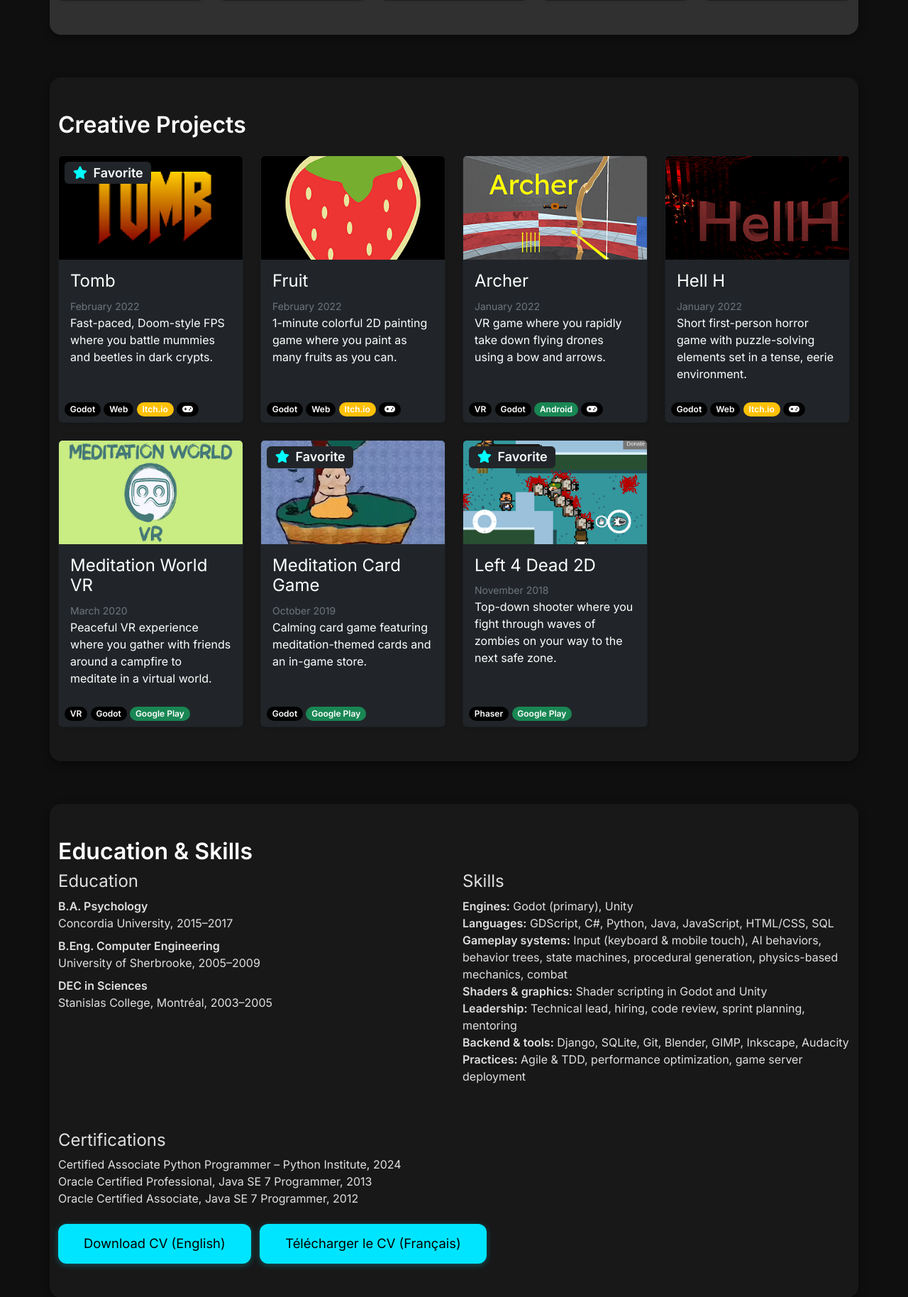
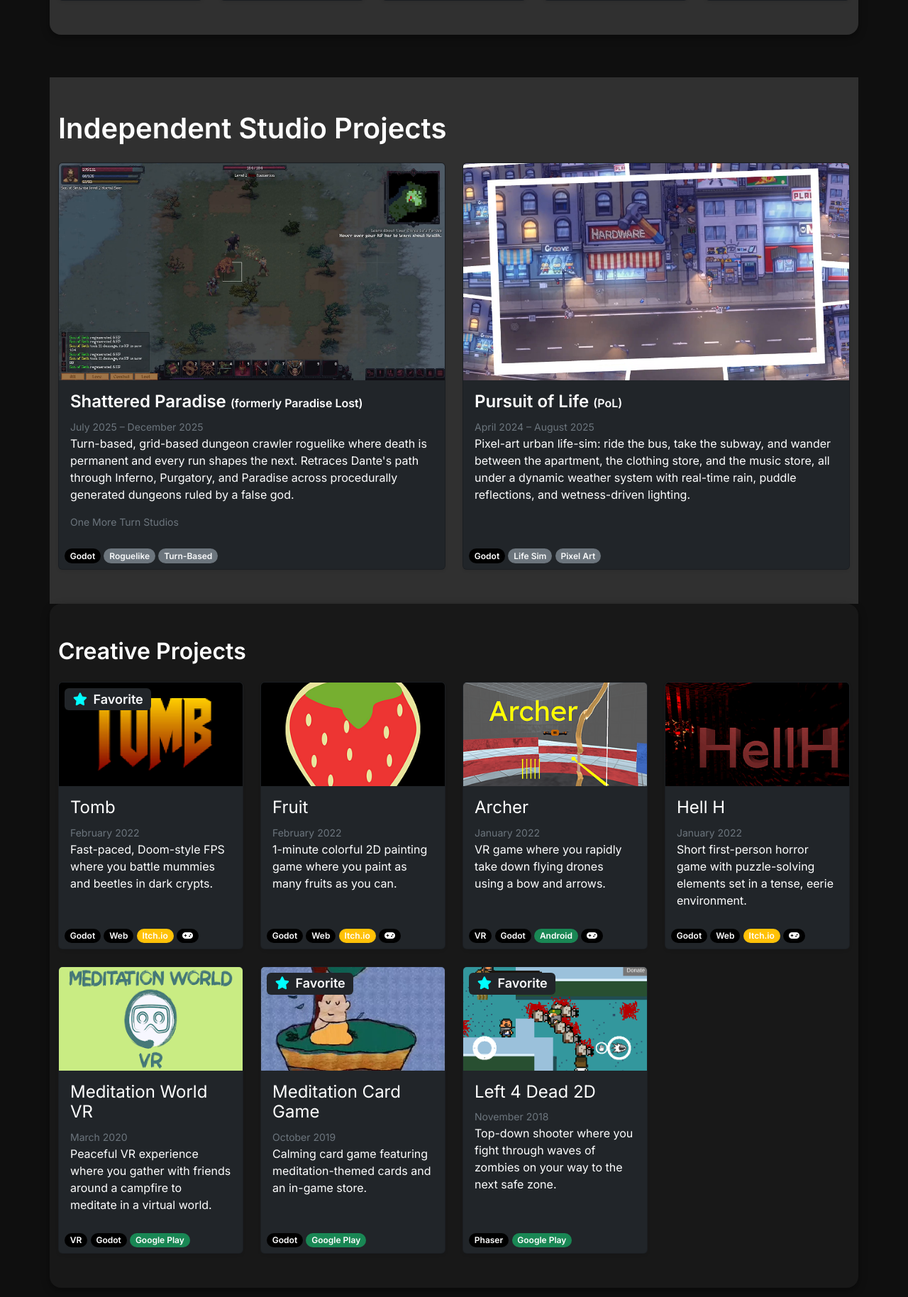
Before and after one commit to StrayEddy/edouardmurat.com, a Django app: page / in a window 1280 px wide. Shown: the part 3561-5389 px from the top of the page at 71% size. Run offline with Django 5.2, Linux system fonts and the light colour scheme.

Commit message:
Add Pursuit of Life and Shattered Paradise to portfolio
New "Independent Studio Projects" section on the home page with cards
and detail pages for both games, using trailer footage for hero videos
and extracted frames as card thumbnails.

Co-Authored-By: Claude Sonnet 5 <noreply@anthropic.com>
Claude-Session: https://claude.ai/code/session_019abgFe8U7eLokY1znRXo1r

```diff
--- a/edouardmurat/core/templates/core/home.html
+++ b/edouardmurat/core/templates/core/home.html
@@ -257,6 +257,57 @@
     </div>
   </section>
 
+  <!-- Independent Studio Projects -->
+  <section id="independent-studio-projects" class="container py-5 bg-dark-light">
+    <h2 class="mb-4 fs-1">Independent Studio Projects</h2>
+    <div class="row row-cols-1 row-cols-md-2 g-4">
+
+      <!-- Shattered Paradise Card -->
+      <div class="col">
+        <a href="/games/shattered-paradise" class="text-decoration-none text-dark">
+          <div class="card h-100 shadow-sm hover-zoom text-white bg-dark">
+            <div class="ratio ratio-16x9">
+              <img src="{% static 'core/images/shattered_paradise.png' %}" alt="Shattered Paradise Screenshot" class="card-img-top" style="object-fit: cover;">
+            </div>
+            <div class="card-body">
+              <h3 class="card-title fs-4">Shattered Paradise <small class="fs-6">(formerly Paradise Lost)</small></h3>
+              <small class="text-secondary">July 2025 &ndash; December 2025</small>
+              <p class="card-text">Turn-based, grid-based dungeon crawler roguelike where death is permanent and every run shapes the next. Retraces Dante's path through Inferno, Purgatory, and Paradise across procedurally generated dungeons ruled by a false god.</p>
+              <small class="text-secondary d-block">One More Turn Studios</small>
+            </div>
+            <div class="m-2">
+              <span class="badge rounded-pill bg-black">Godot</span>
+              <span class="badge rounded-pill bg-secondary text-light">Roguelike</span>
+              <span class="badge rounded-pill bg-secondary text-light">Turn-Based</span>
+            </div>
+          </div>
+        </a>
+      </div>
+
+      <!-- Pursuit of Life Card -->
+      <div class="col">
+        <a href="/games/pursuit-of-life" class="text-decoration-none text-dark">
+          <div class="card h-100 shadow-sm hover-zoom text-white bg-dark">
+            <div class="ratio ratio-16x9">
+              <img src="{% static 'core/images/pursuit_of_life.png' %}" alt="Pursuit of Life Screenshot" class="card-img-top" style="object-fit: cover;">
+            </div>
+            <div class="card-body">
+              <h3 class="card-title fs-4">Pursuit of Life <small class="fs-6">(PoL)</small></h3>
+              <small class="text-secondary">April 2024 &ndash; August 2025</small>
+              <p class="card-text">Pixel-art urban life-sim: ride the bus, take the subway, and wander between the apartment, the clothing store, and the music store, all under a dynamic weather system with real-time rain, puddle reflections, and wetness-driven lighting.</p>
+            </div>
+            <div class="m-2">
+              <span class="badge rounded-pill bg-black">Godot</span>
+              <span class="badge rounded-pill bg-secondary text-light">Life Sim</span>
+              <span class="badge rounded-pill bg-secondary text-light">Pixel Art</span>
+            </div>
+          </div>
+        </a>
+      </div>
+
+    </div>
+  </section>
+
   <!-- Creative Projects -->
   <section id="creative-projects" class="container py-5">
     <h2 class="mb-4">Creative Projects</h2>
--- a/edouardmurat/core/urls.py
+++ b/edouardmurat/core/urls.py
@@ -1,9 +1,11 @@
 from django.urls import path
-from .views import home, base_of_30, aerial_ambush, pico_golf, agent_ka, veggies_island, tomb, fruit, archer, hell_h, meditation_world_vr, meditation_card_game, left_4_dead_2d, ednoka
+from .views import home, base_of_30, aerial_ambush, pico_golf, agent_ka, veggies_island, tomb, fruit, archer, hell_h, meditation_world_vr, meditation_card_game, left_4_dead_2d, ednoka, pursuit_of_life, shattered_paradise
 
 urlpatterns = [
     path('', home, name='home'),
     path('games/ednoka/', ednoka, name='ednoka'),
+    path('games/pursuit-of-life/', pursuit_of_life, name='pursuit_of_life'),
+    path('games/shattered-paradise/', shattered_paradise, name='shattered_paradise'),
     path('games/base-of-30/', base_of_30, name='base_of_30'),
     path('games/aerial-ambush/', aerial_ambush, name='aerial_ambush'),
     path('games/pico-golf/', pico_golf, name='pico_golf'),
--- a/edouardmurat/core/views.py
+++ b/edouardmurat/core/views.py
@@ -6,6 +6,12 @@ def home(request):
 
 def ednoka(request):
     return render(request, 'games/ednoka.html')
+
+def pursuit_of_life(request):
+    return render(request, 'games/pursuit_of_life.html')
+
+def shattered_paradise(request):
+    return render(request, 'games/shattered_paradise.html')
 
 def base_of_30(request):
     return render(request, 'games/base_of_30.html')
```
Also changed, not shown: edouardmurat/core/templates/games/pursuit_of_life.html (added, +58 -0 lines), edouardmurat/core/templates/games/shattered_paradise.html (added, +60 -0 lines), edouardmurat/core/static/core/images/pursuit_of_life.png (added), edouardmurat/core/static/core/images/shattered_paradise.png (added), 2 other files.
